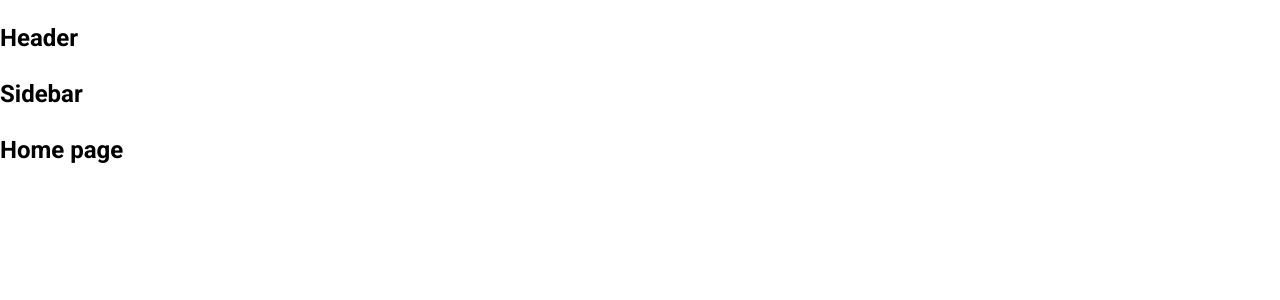
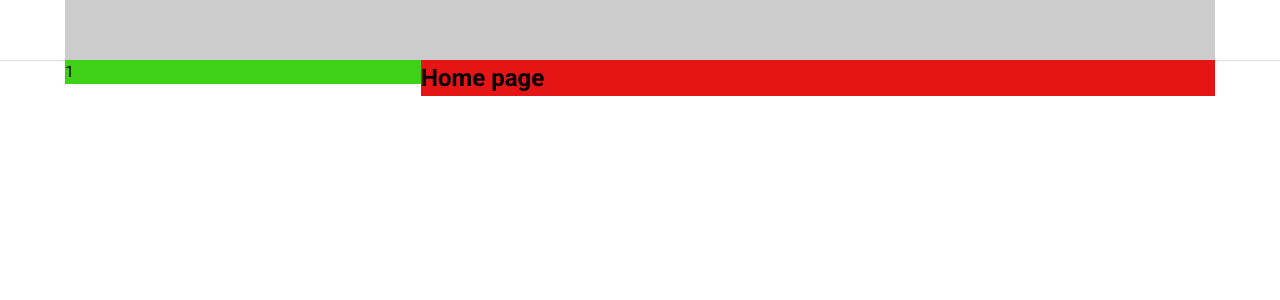
Before and after one commit to jangdamaxdev/tiktok-ui, a React (Create React App) app: page / in a window 1280 px wide. Shown: the top 300 px of the page. Built offline with nearby package versions, Linux system fonts and the light colour scheme.

Commit message:
95. Dựng khung Layout mặc định

```diff
--- a/package.json
+++ b/package.json
@@ -6,6 +6,8 @@
     "@testing-library/jest-dom": "^5.17.0",
     "@testing-library/react": "^13.4.0",
     "@testing-library/user-event": "^13.5.0",
+    "classnames": "^2.5.1",
+    "clsx": "^2.1.1",
     "normalize.css": "^8.0.1",
     "react": "^18.3.1",
     "react-dom": "^18.3.1",
--- a/src/components/GlobalStyles/GlobalStyles.scss
+++ b/src/components/GlobalStyles/GlobalStyles.scss
@@ -2,12 +2,21 @@
 @import url('https://fonts.googleapis.com/css2?family=Roboto:wght@300;400;500;700;900&display=swap');
 :root {
   --primary: #fe2c55;
+  //Default layout
+  --default-layout-header-height: 60px;
+  --default-layout-width: 1150px;
+  --default-layout-Sidebar-width: 356px;
+
+
+
 }
 html {
   font-size: 62.5%;
 }
 * {
   box-sizing: border-box;
+  margin: 0;
+  padding: 0;
 }
 body {
   font-family: 'Roboto', sans-serif;
--- /dev/null
+++ b/src/components/Layout/DefaultLayout/DefaultLayout.module.scss
@@ -0,0 +1,17 @@
+.wrapper {
+  display: flex;
+  flex-direction: column;
+  align-items: center;
+
+  .container {
+    width: var(--default-layout-width);
+    display: flex;
+    min-height: 500px;
+    flex-direction: row;
+    align-items: start;
+    .content {
+      flex: 1;
+      background: #e51515;
+    }
+  }
+}
--- /dev/null
+++ b/src/components/Layout/DefaultLayout/Header/Header.module.scss
@@ -0,0 +1,26 @@
+.wrapper {
+  height: var(--default-layout-header-height);
+  box-shadow: rgba(0, 0, 0, 0.12) 0px 1px 1px;
+  display: flex;
+  justify-content: center;
+  width: 100%;
+  .inner {
+    height: 100%;
+    width: var(--default-layout-width);
+    background-color: #ccc;
+  }
+}
+
+// .wrapper-t {
+//   display: flex;
+//   justify-content: space-around;
+//   box-shadow: rgba(0, 0, 0, 0.12) 0px 1px 1px;
+//   height: 60px;
+//   width: calc(100% + 0px);
+//   top: 0px;
+//   position: fixed;
+//   -webkit-box-align: center;
+//   align-items: center;
+//   background: rgb(255, 255, 255);
+//   z-index: 3000;
+// }
--- a/src/components/Layout/DefaultLayout/Header/index.js
+++ b/src/components/Layout/DefaultLayout/Header/index.js
@@ -1,5 +1,13 @@
+import classNames from 'classnames/bind'
+import styles from './Header.module.scss'
+
 function Header() {
-    return ( <h2>Header</h2> );
+  const cx = classNames.bind(styles)
+  return (
+    <header className={cx('wrapper')}>
+      <div className={cx('inner')}></div>
+    </header>
+  )
 }
 
-export default Header;
+export default Header
--- /dev/null
+++ b/src/components/Layout/DefaultLayout/Sidebar/Sidebar.module.scss
@@ -0,0 +1,12 @@
+.wrapper {
+  width: var(--default-layout-Sidebar-width);
+  // display: flex;
+  // flex-direction: column;
+  // align-items: center;
+  // justify-content: start;
+  // min-height: 200px;
+  // background-color: red;
+  .content {
+    background-color: #3fd117;
+  }
+}
--- a/src/components/Layout/DefaultLayout/Sidebar/index.js
+++ b/src/components/Layout/DefaultLayout/Sidebar/index.js
@@ -1,5 +1,13 @@
-function Sidebar() {
-    return ( <h2>Sidebar</h2> );
+import classNames from 'classnames/bind'
+import styles from './Sidebar.module.scss'
+
+const cx = classNames.bind(styles)
+function Sidebar({ children }) {
+  return (
+    <aside className={cx('wrapper')}>
+      <div className={cx('content')}><p>1</p>{children}</div>
+    </aside>
+  )
 }
 
-export default Sidebar;
+export default Sidebar
--- a/src/components/Layout/DefaultLayout/index.js
+++ b/src/components/Layout/DefaultLayout/index.js
@@ -1,13 +1,18 @@
+import classNames from 'classnames/bind'
+import styles from './DefaultLayout.module.scss'
 import Header from './Header'
 import Sidebar from './Sidebar'
 
 function DefaultLayout({ children }) {
+  const cx = classNames.bind(styles)
+  console.log(styles);
+
   return (
-    <div>
+    <div className={cx('wrapper')}>
       <Header />
-      <div className="container">
+      <div className={cx('container')}>
         <Sidebar />
-        <div className="content">{children}</div>
+        <div className={cx("content")}>{children}</div>
       </div>
     </div>
   )
```
Also changed, not shown: 1 other file (tests, documents, lock files or other folders).
